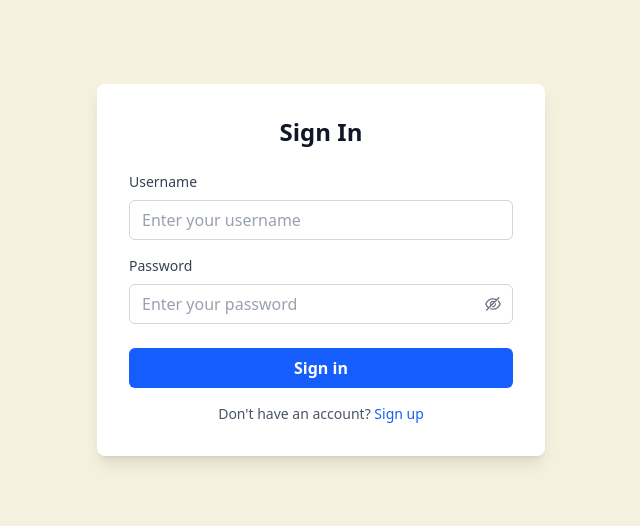
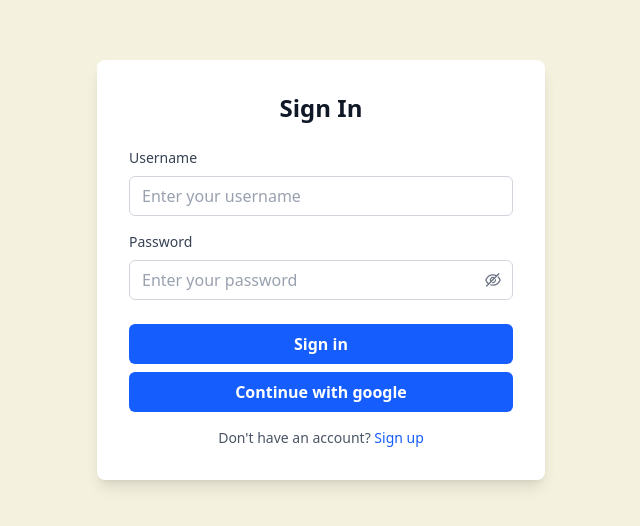
Before and after one commit to Arking-xx/Sulat, a React (Vite) app in the folder app/: page /signin in a window 1280 px wide. Shown: the part 130-656 px from the top of the page, without its empty margins (319-959 px from the left). Built offline with nearby package versions, Linux system fonts and the light colour scheme; no server answers.

Commit message:
feat: added google auth
-added google login auth

```diff
--- a/app/src/features/auth/SignIn.tsx
+++ b/app/src/features/auth/SignIn.tsx
@@ -10,6 +10,7 @@ export default function SignIn() {
   const [isPasswordVisible, setPasswordVisible] = useState(false);
   const { login, isLoading, loginError } = useAuth();
 
+  const RETURN_URL = import.meta.env.VITE_RETURN_URL;
   const {
     register,
     handleSubmit,
@@ -35,6 +36,12 @@ export default function SignIn() {
     } catch (error: any) {
       console.log('Error', error);
     }
+  };
+
+  const handleGoogleLogin = () => {
+    const returnUrl = `${window.location.origin}/posts`;
+    const authUrl = `${RETURN_URL}${encodeURIComponent(returnUrl)}`;
+    window.location.href = authUrl;
   };
 
   return (
@@ -97,6 +104,14 @@ export default function SignIn() {
           {isLoading ? 'Signing in...' : 'Sign in'}
         </button>
 
+        <button
+          disabled={isLoading}
+          onClick={handleGoogleLogin}
+          className="mt-2 w-full h-10 bg-blue-600 hover:bg-blue-700 text-white font-semibold rounded-md transition-colors focus:outline-none focus:ring-2 focus:ring-blue-500 focus:ring-offset-2"
+        >
+          Continue with google
+        </button>
+
         {loginError && (
           <p className="text-red-500 text-sm text-center mt-2">
             {loginError instanceof Error ? loginError.message : 'Login failed'}
```
